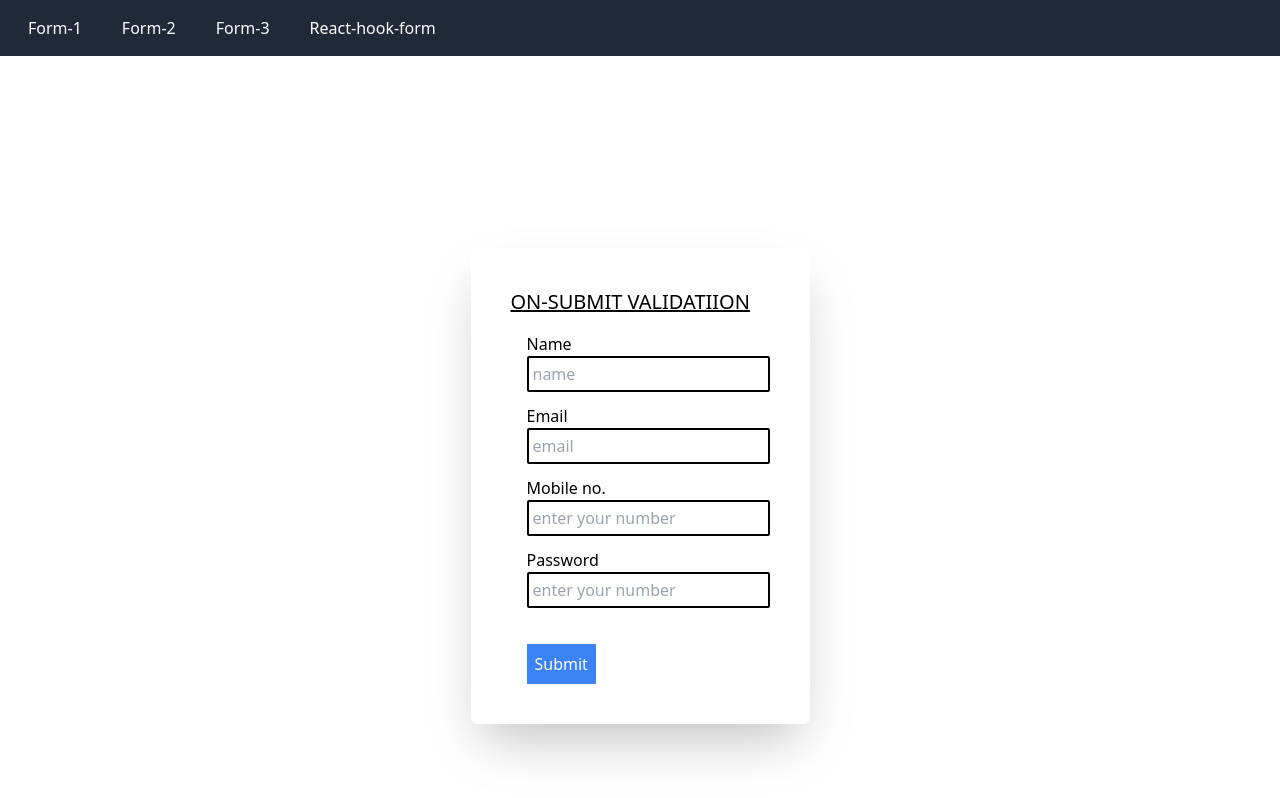
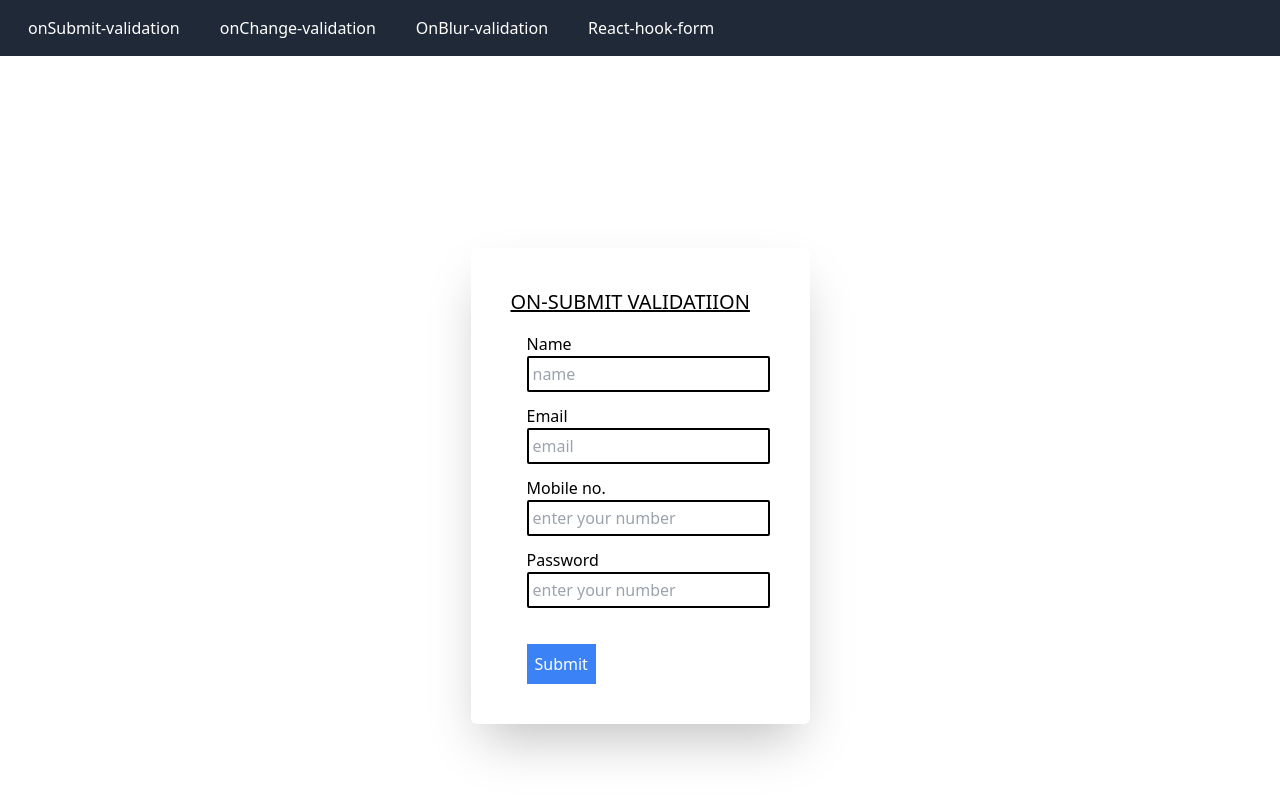
Before and after one commit to surya9520/formvalidation, a React (Create React App) app: page / in a window 1280 px wide. Built offline with nearby package versions, Linux system fonts and the light colour scheme.

Commit message:
updated-nav

```diff
--- a/src/components/nav.jsx
+++ b/src/components/nav.jsx
@@ -11,7 +11,7 @@ const Nav = () => {
               to={"/"}
               className="text-white hover:bg-gray-700 rounded px-3 py-2 transition duration-200"
             >
-              Form-1
+              onSubmit-validation
             </Link>
           </li>
           <li>
@@ -19,7 +19,7 @@ const Nav = () => {
               to={"/form2"}
               className="text-white hover:bg-gray-700 rounded px-3 py-2 transition duration-200"
             >
-              Form-2
+              onChange-validation
             </Link>
           </li>
           <li>
@@ -27,7 +27,7 @@ const Nav = () => {
               to={"/form3"}
               className="text-white hover:bg-gray-700 rounded px-3 py-2 transition duration-200"
             >
-              Form-3
+              OnBlur-validation
             </Link>
           </li>
           <li>
```
